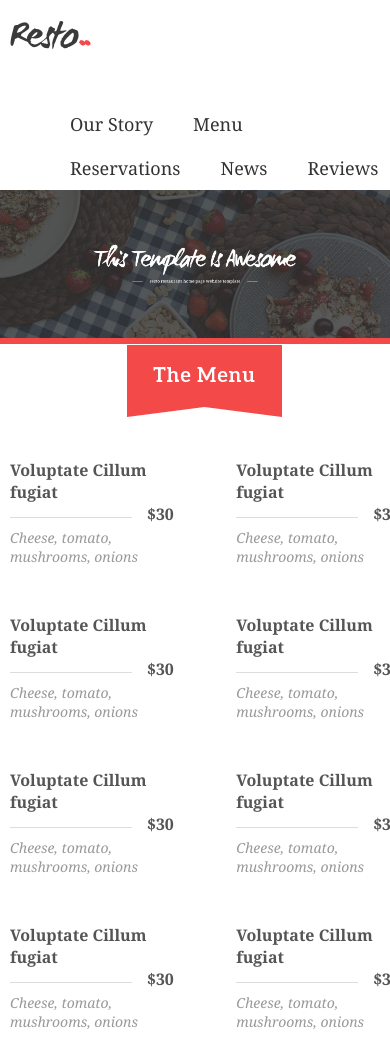
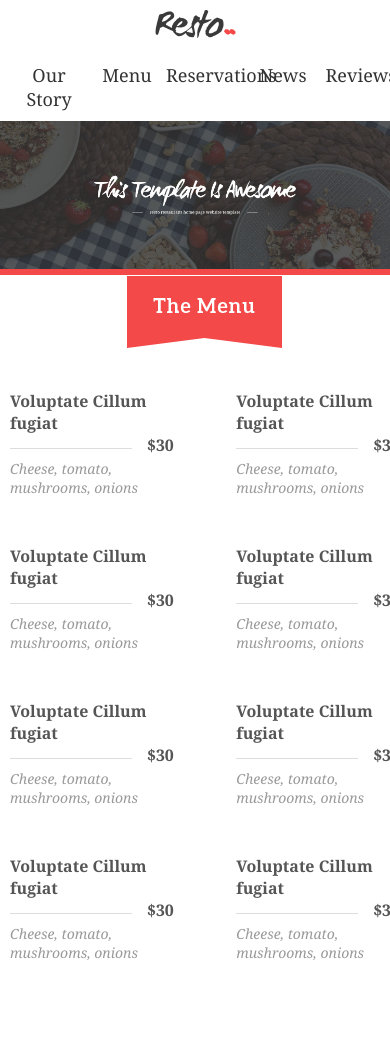
Before and after one commit to km02615/Code-A-Responsive-Design-Website-001, a plain HTML site: page index.html in a window 390 px wide. Shown: the top 1042 px of the page. Drawn offline with Linux system fonts and the light colour scheme.

Commit message:
Added break point 768 changes

```diff
--- a/style.css
+++ b/style.css
@@ -187,9 +187,32 @@ footer a{
 
 @media screen and (max-width: 768px){
 
-#featured li{
-    width: 46%;
-}
+    header nav{
+        float: none;
+        clear: left;
+        width: 100%;
+    }
+    header nav ul{
+        margin: 0;
+        padding: 0;
+    }
+        h1.logo{
+        margin: 10px auto 0;
+        float: none;
+    }
+    header nav ul li{
+        margin: 10px 0;
+        width: 20%;
+        padding: 0;
+        text-align: center;
+    }
+    #featured li{
+        width: 48%;
+    }
+    footer ul{
+        width: 48%;
+        text-align: center;
+    }
 }
 /*mobiles*/
 
```
